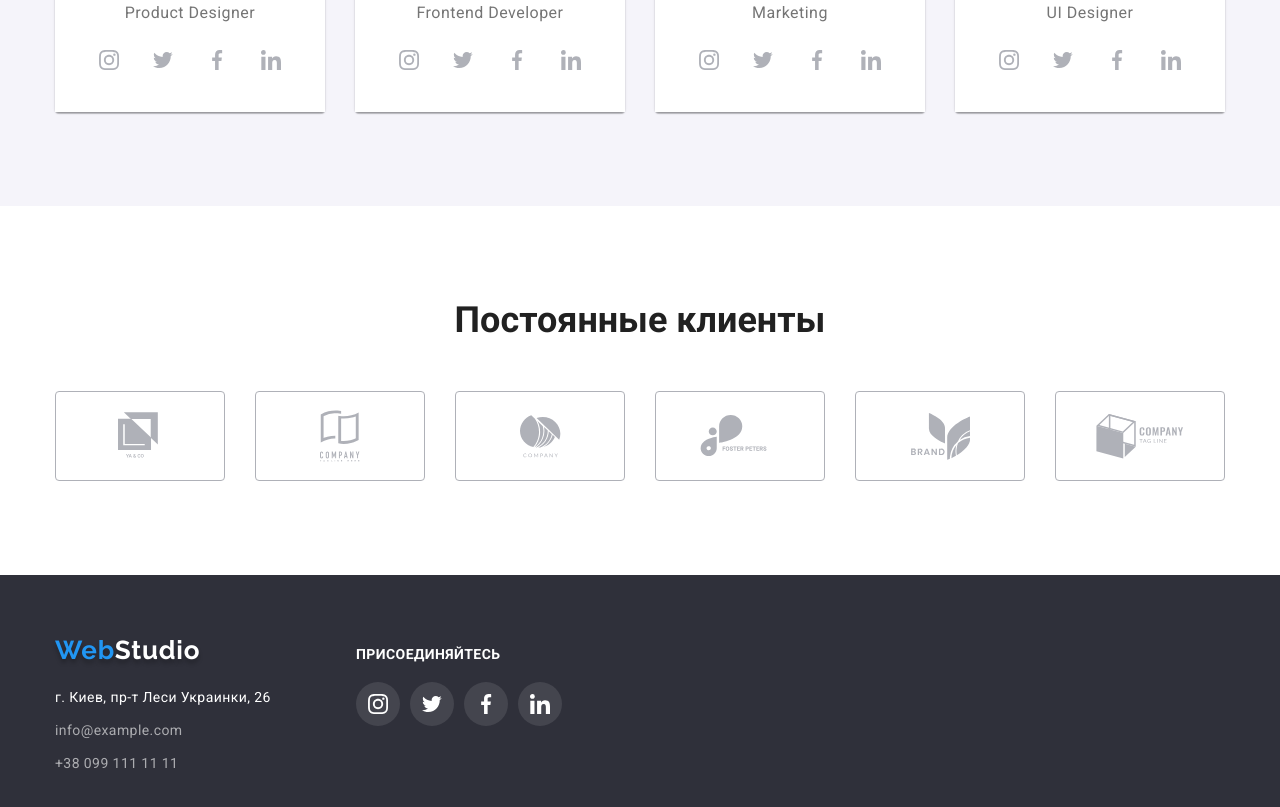
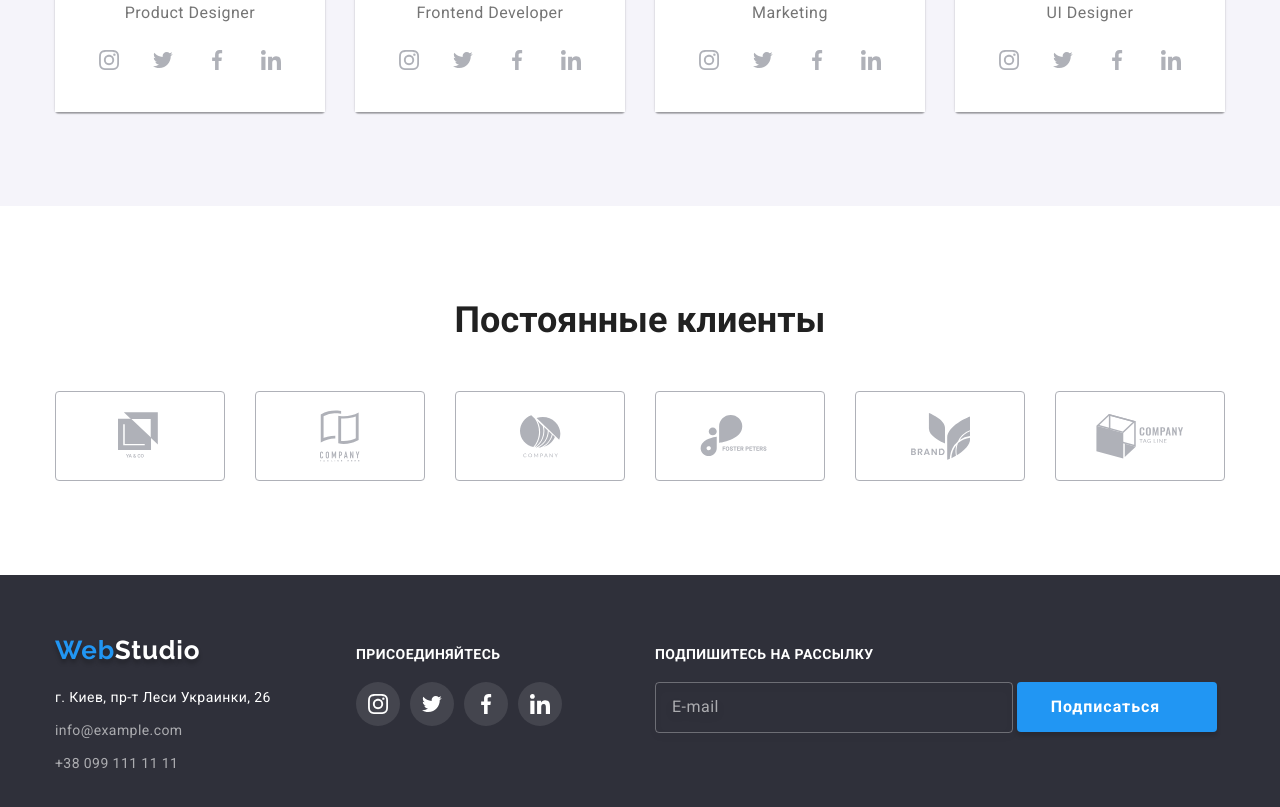
Before and after one commit to OlekSandr-offensive/goit-markup-hw-06, a plain HTML site: page index.html in a window 1280 px wide. Shown: the part 2099-2906 px from the top of the page. Drawn offline with nearby package versions, Linux system fonts and the light colour scheme.

Commit message:
додав кнопку у футері

```diff
--- a/css/style.css
+++ b/css/style.css
@@ -690,6 +690,10 @@ h3 {
   margin-bottom: 9px;
 }
 
+.reference {
+  margin-right: 93px;
+}
+
 .reference-text {
   font-weight: 700;
   font-size: 14px;
@@ -875,6 +879,7 @@ footer .container {
 
 .input:focus {
   border: 1px solid var(--akcent-color);
+  outline: transparent;
 }
 
 .label:focus-within > .form-svg {
@@ -917,6 +922,7 @@ footer .container {
   border: 2px solid #000000;
   border-radius: 2px;
   margin-right: 7px;
+  transition: 250ms var(--timing-function);
 }
 
 .check-input:checked + .checkbox-label::before {
@@ -945,3 +951,80 @@ footer .container {
   cursor: pointer;
   outline: transparent;
 }
+
+/* footer modal window */
+
+.by-line {
+  margin: 0;
+  padding: 0;
+}
+
+.by-line-text {
+  font-style: normal;
+  font-weight: 700;
+  font-size: 14px;
+  line-height: 16px;
+  letter-spacing: 0.03em;
+  text-transform: uppercase;
+  color: var(--primary-white-color);
+  margin-bottom: 20px;
+}
+
+.by-line-form {
+  margin: 0;
+  padding: 0;
+}
+
+.by-line-input {
+  width: 358px;
+  padding: 15px 16px;
+  border: 1px solid rgba(255, 255, 255, 0.3);
+  box-sizing: border-box;
+  filter: drop-shadow(0px 4px 4px rgba(0, 0, 0, 0.15));
+  border-radius: 4px;
+  background-color: transparent;
+  outline: none;
+}
+
+.by-line-input::placeholder {
+  font-style: normal;
+  font-weight: 400;
+  font-size: 16px;
+  line-height: 20px;
+  display: flex;
+  align-items: center;
+  letter-spacing: 0.03em;
+  color: rgba(255, 255, 255, 0.6);
+}
+
+.by-line-button {
+  font-family: inherit;
+  font-style: normal;
+  font-weight: 700;
+  font-size: 16px;
+  line-height: 1.87;
+  letter-spacing: 0.06em;
+  color: var(--primary-white-color);
+  display: inline-flex;
+  align-items: center;
+  justify-content: center;
+  min-width: 200px;
+  height: 50px;
+  padding: 10px 28px 10px 29px;
+  background: var(--akcent-color);
+  box-shadow: 0px 4px 4px rgb(0 0 0 / 15%);
+  border-radius: 4px;
+  border-style: none;
+  cursor: pointer;
+  outline: transparent;
+}
+
+.by-line-button::after {
+  content: '';
+  width: 24px;
+  height: 24px;
+  background-image: url(/image/svg/icon-send.svg);
+  background-repeat: no-repeat;
+  background-position: center;
+  background-size: cover;
+}
--- a/index.html
+++ b/index.html
@@ -382,6 +382,13 @@
                         </li>
                     </ul>
                 </div>
+                <div class="by-line">
+                    <h2 class="by-line-text">подпишитесь на рассылку</h2>
+                    <form class="by-line-form" autocomplete="off">
+                        <input class="by-line-input" type="email" name="mail" placeholder="E-mail">
+                        <button class="by-line-button" type="submit">Подписаться</button>
+                    </form>
+                </div>
         </div>
     </footer>
 
@@ -431,7 +438,7 @@
                         </div>
                         <div class="check-box">
                                 <input type="checkbox" name="agree" value="agree" id="agree" class="check-input visually-hidden">
-                                <label class="checkbox-label" for="agree"><span class="label-span">Соглашаюсь с рассылкой и принимаю</span>
+                                <label class="checkbox-label" for="agree"><span class="label-span">Соглашаюсь с рассылкой и принимаю&nbsp;</span>
                                 <a class="checkbox-link" href="#">Условия договора</a>
                                 </label>
                         </div>
```
Also changed, not shown: image/svg/icon-send.svg (added).
